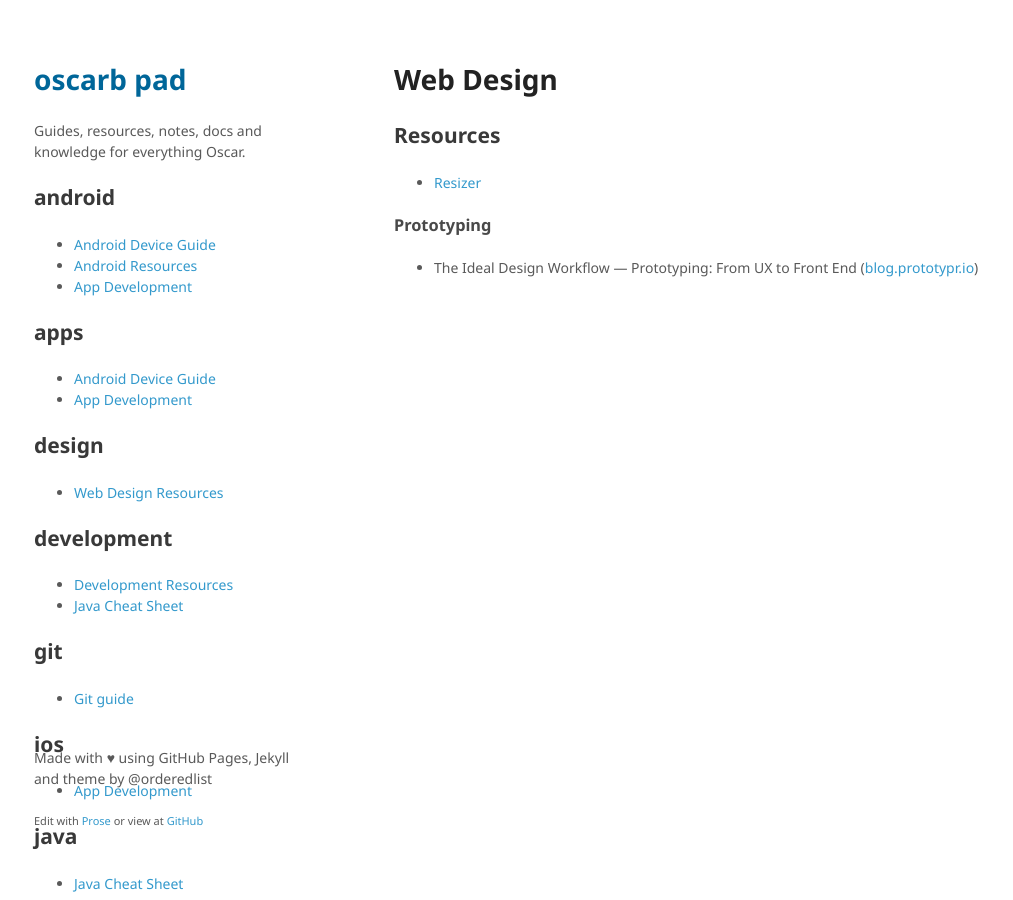
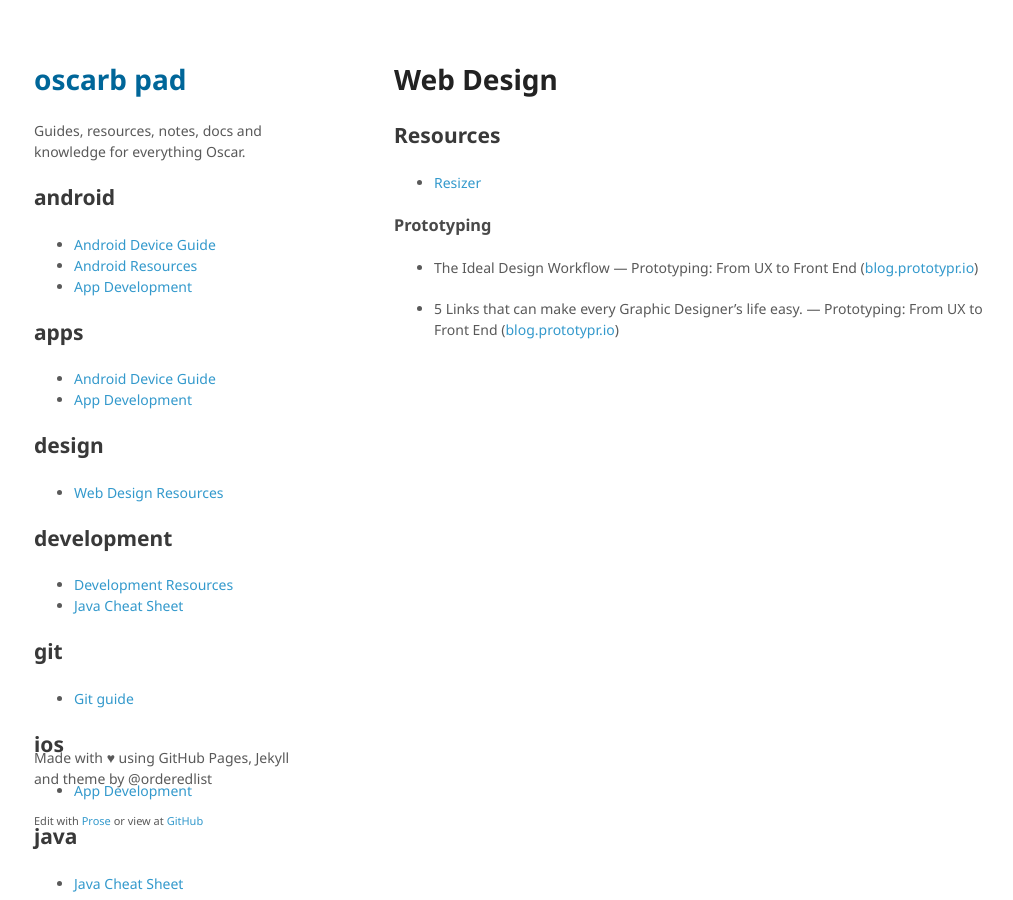
Before and after one commit to oscarb/pad, a Jekyll site: the page built from _docs/web-design.md, in a window 1280 px wide. Shown: the whole page, without its empty margins (126-1139 px from the left). Built offline with Jekyll 4.4.1, drawn with Linux system fonts in a browser that asks for light colours.

Commit message:
Updated web-design.md

```diff
--- a/_docs/web-design.md
+++ b/_docs/web-design.md
@@ -16,3 +16,5 @@ published: true
 ### Prototyping
 
 * The Ideal Design Workflow — Prototyping: From UX to Front End ([blog.prototypr.io](https://blog.prototypr.io/the-ideal-design-workflow-2c200b8e337d#.9a7ubh88n))
+
+* 5 Links that can make every Graphic Designer’s life easy. — Prototyping: From UX to Front End ([blog.prototypr.io](https://blog.prototypr.io/5-links-that-can-make-every-graphic-designers-life-easy-9af76f65e9cb#.5k16yr9px))
```
